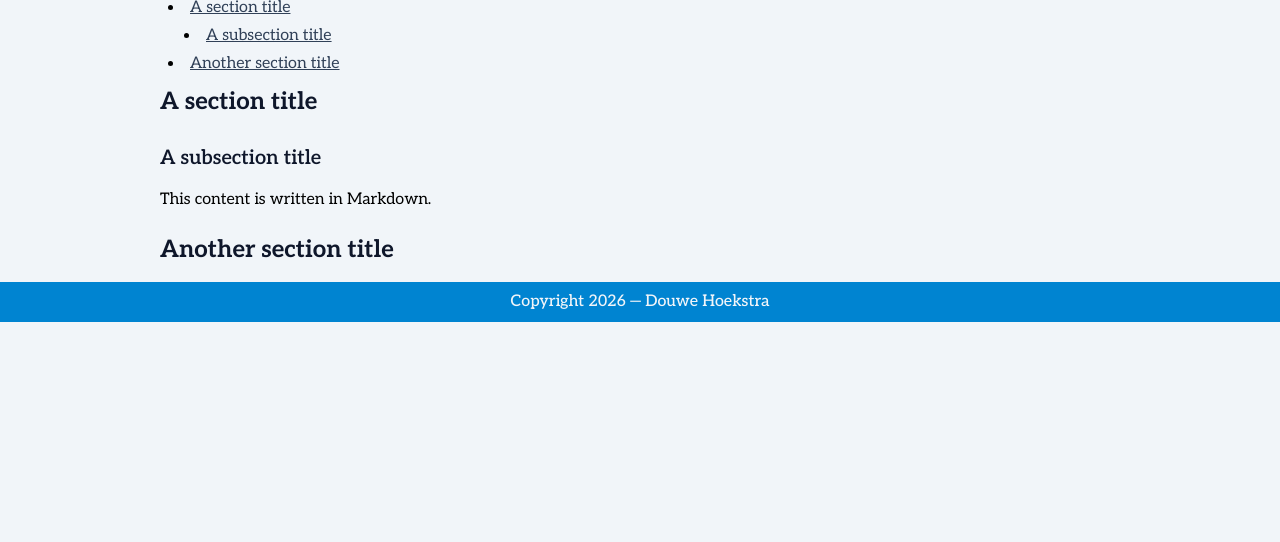
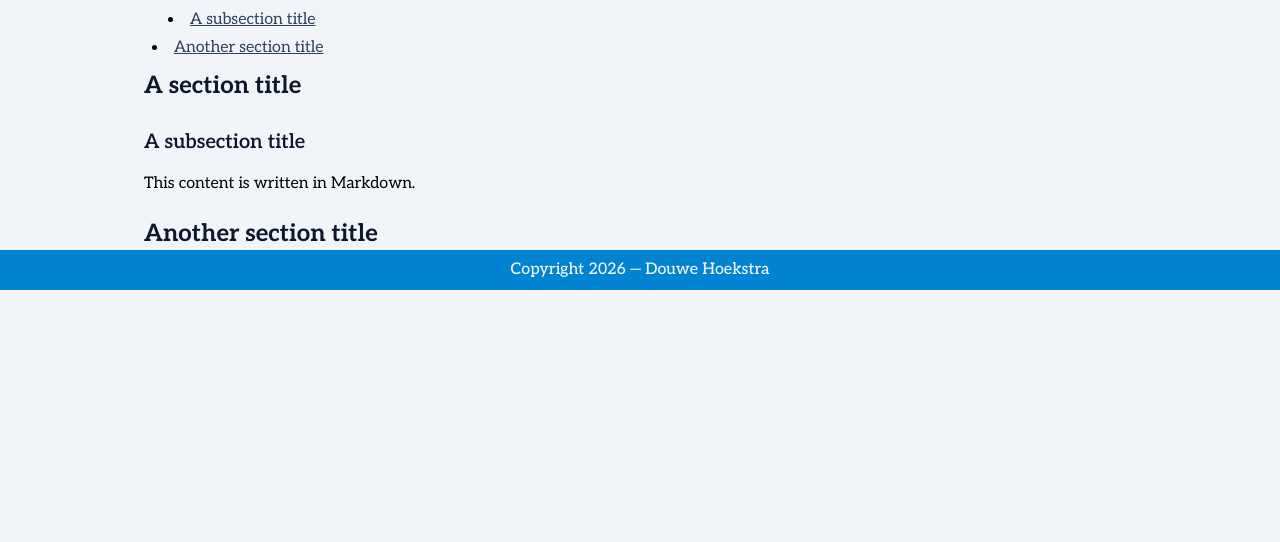
Before and after one commit to dhoekstra2000/dhoekstra2000.github.io, an Astro site in the folder site/: page /blog/hello in a window 1280 px wide. Shown: the part 258-800 px from the top of the page. Built offline with nearby package versions, Linux system fonts and the light colour scheme; Astro itself is replaced by a stand-in of ours.

Commit message:
Change prose layout padding

```diff
--- a/site/src/layouts/BaseProseLayout.astro
+++ b/site/src/layouts/BaseProseLayout.astro
@@ -4,7 +4,7 @@ import BaseLayout from "./BaseLayout.astro";
 import '../styles/global.css';
 ---
 <BaseLayout>
-    <div class="prose prose-slate max-w-none text-black prose-a:text-slate-700 prose-a:underline prose-a:hover:no-underline p-4 prose-h2:mt-0">
+    <div class="prose prose-slate max-w-none text-black prose-a:text-slate-700 prose-a:underline prose-a:hover:no-underline prose-h2:mt-0">
         <slot />
     </div>
 </BaseLayout>
```
